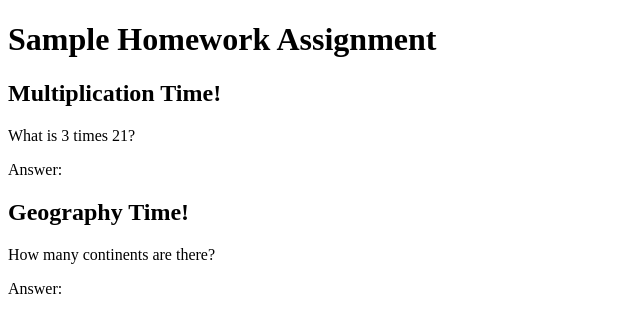
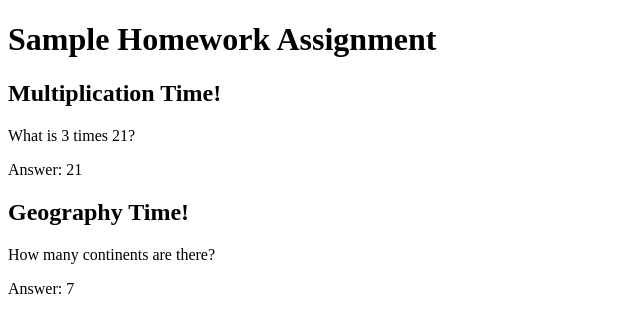
Before and after one commit to fewd20190318/sample-hw-assignment, a plain HTML site: page index.html in a window 1280 px wide. Shown: the full height of the page, 0-640 px from the left. Drawn offline with Linux system fonts and the light colour scheme.

Commit message:
added correct answers

```diff
--- a/index.html
+++ b/index.html
@@ -11,10 +11,10 @@
     <h2>Multiplication Time!</h2>
 
     <p>What is 3 times 21?</p>
-    <p>Answer: </p>
+    <p>Answer: 21 </p>
 
     <h2>Geography Time!</h2>
     <p>How many continents are there?</p>
-    <p>Answer: </p>
+    <p>Answer: 7 </p>
   </body>
 </html>
```
